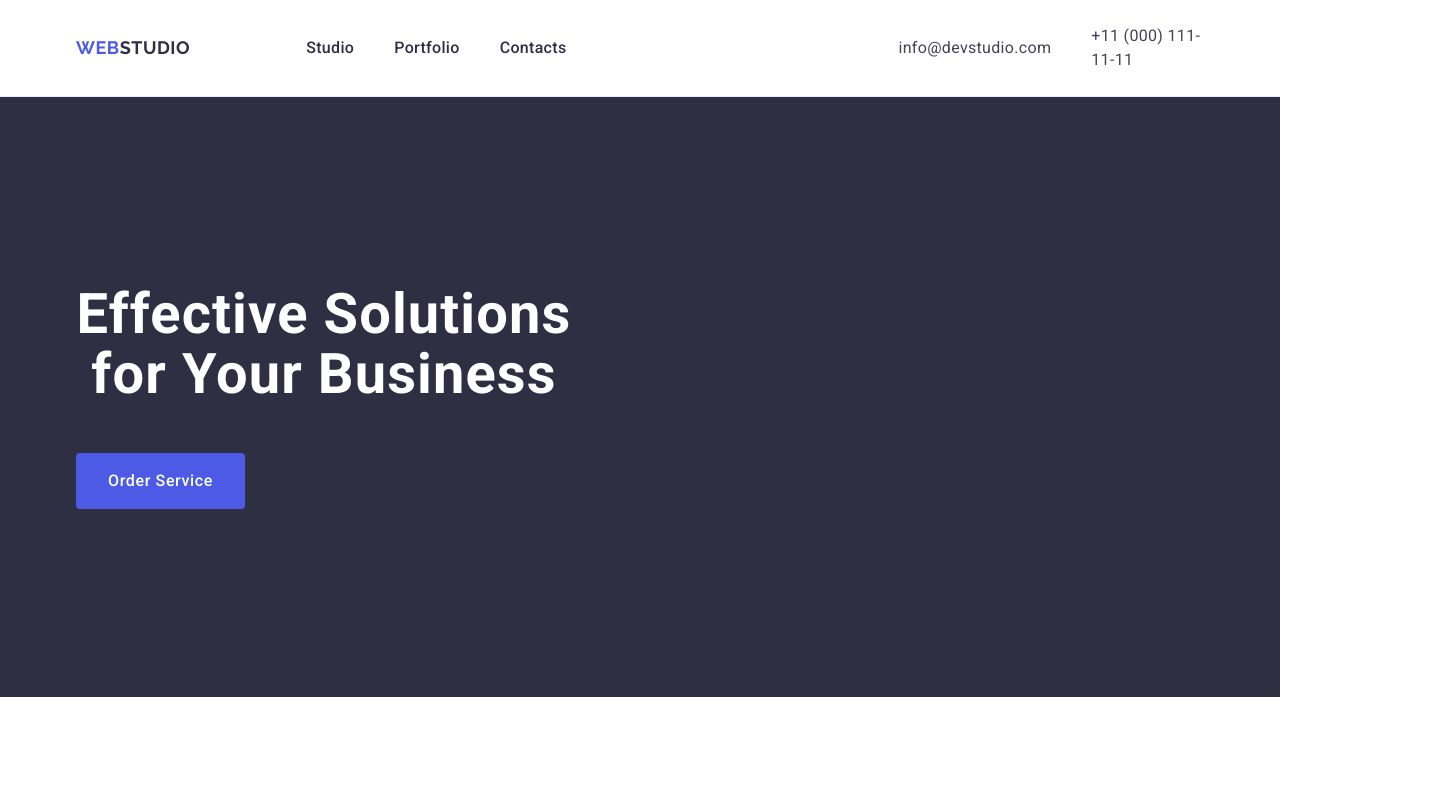
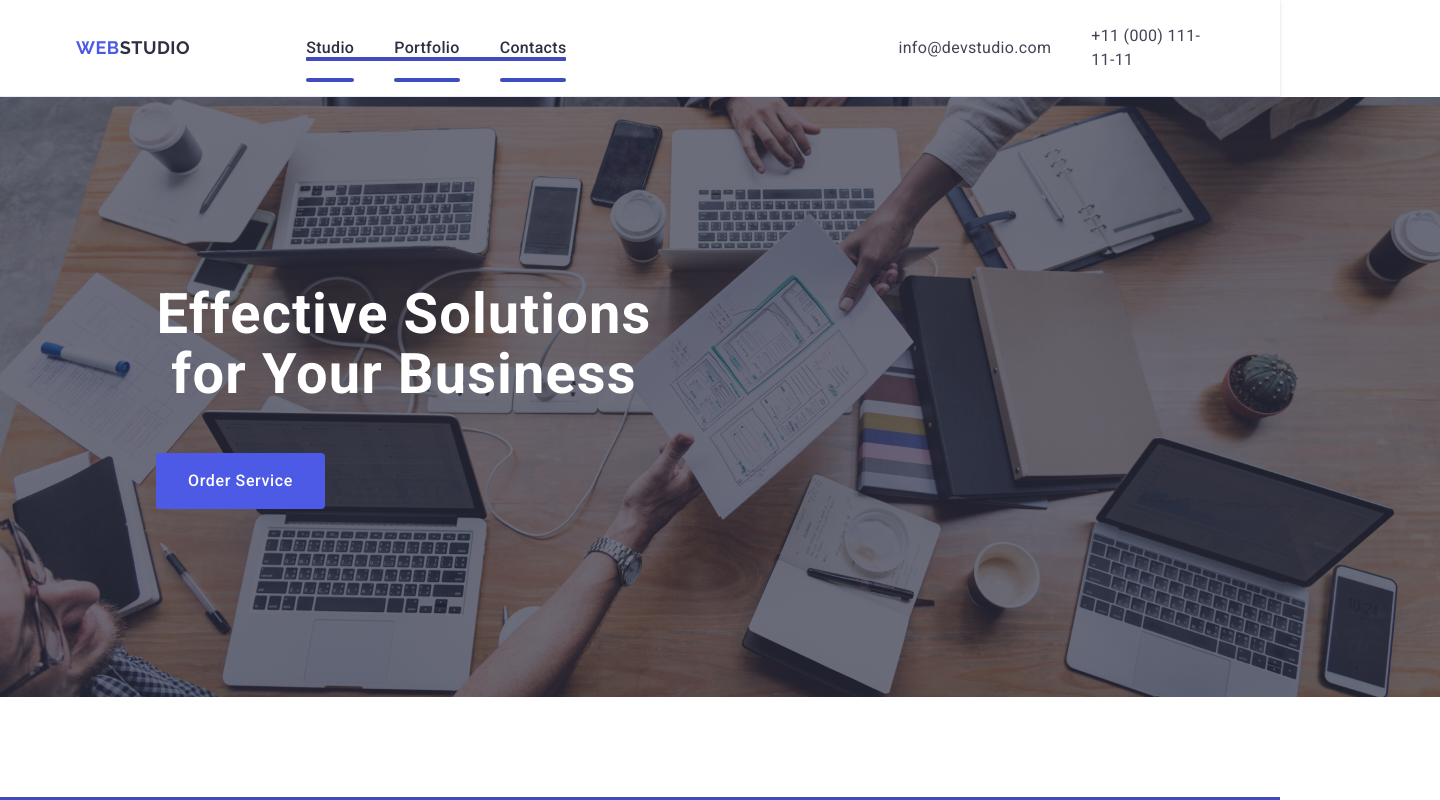
Before and after one commit to Mr-Terpyliak/goit-markup-hw-04, a plain HTML site: page index.html in a window 1280 px wide. Shown: the top 800 px of the page, 1440 px wide, since content can reach past the window. Drawn offline with nearby package versions, Linux system fonts and the light colour scheme.

Commit message:
updatedscssimg

```diff
--- a/css/styles.css
+++ b/css/styles.css
@@ -53,12 +53,33 @@ address {
   padding-top: 24px;
   padding-bottom: 24px;
   border-bottom: 1px solid #e7e9fc;
+  box-shadow: 0px 2px 1px rgba(46, 47, 66, 0.08),
+    0px 1px 1px rgba(46, 47, 66, 0.16), 0px 1px 6px rgba(46, 47, 66, 0.08);
+}
+
+.header ::after {
+  content: "";
+  width: 100%;
+  position: absolute;
+  left: 0;
+  bottom: -1px;
+  height: 4px;
+  background-color: #404bbf;
+  border-radius: 2px;
 }
 
 .header-menu-list {
   display: flex;
   gap: 40px;
   margin-right: 332px;
+  position: relative;
+  color: #404bbf;
+  transition: color 250ms cubic-bezier(0.4, 0, 0.2, 1);
+}
+
+.header-menu-link {
+  position: relative;
+  color: #404bbf;
 }
 
 .header-navigation {
@@ -122,6 +143,7 @@ address {
   line-height: 1.5;
   letter-spacing: 0.02em;
   color: #434455;
+  transition: color 250ms cubic-bezier(0.4, 0, 0.2, 1);
   /* margin-left: 332px; */
 }
 
@@ -134,6 +156,17 @@ address {
   background: #2e2f42;
   padding-bottom: 60px;
   padding: 188px 0;
+  width: 1440px;
+  height: 600px;
+  background-image: linear-gradient(
+      rgba(46, 47, 66, 0.7),
+      rgba(46, 47, 66, 0.7)
+    ),
+    url(../images/path_to_imag.jpg);
+  max-width: 1440px;
+  background-repeat: no-repeat;
+  background-position: center;
+  background-size: cover;
 }
 
 .hero-text {
@@ -163,6 +196,7 @@ address {
   border: none;
   background-color: #4d5ae5;
   border-radius: 4px;
+  transition: background-color 250ms cubic-bezier(0.4, 0, 0.2, 1);
 }
 
 .hero-buy-btn:hover,
```
Also changed, not shown: images/path_to_imag.jpg (added), 1 other file.
